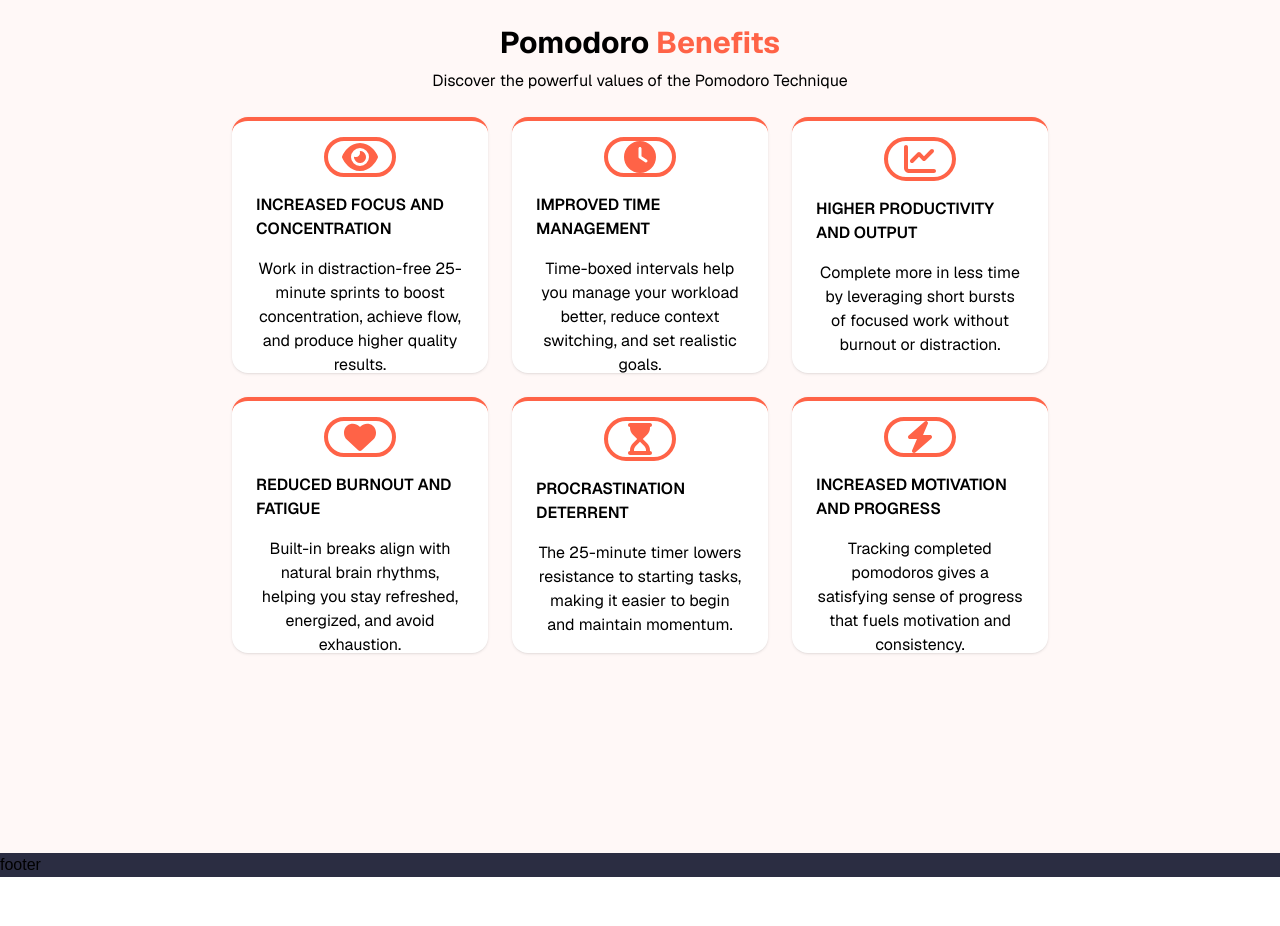
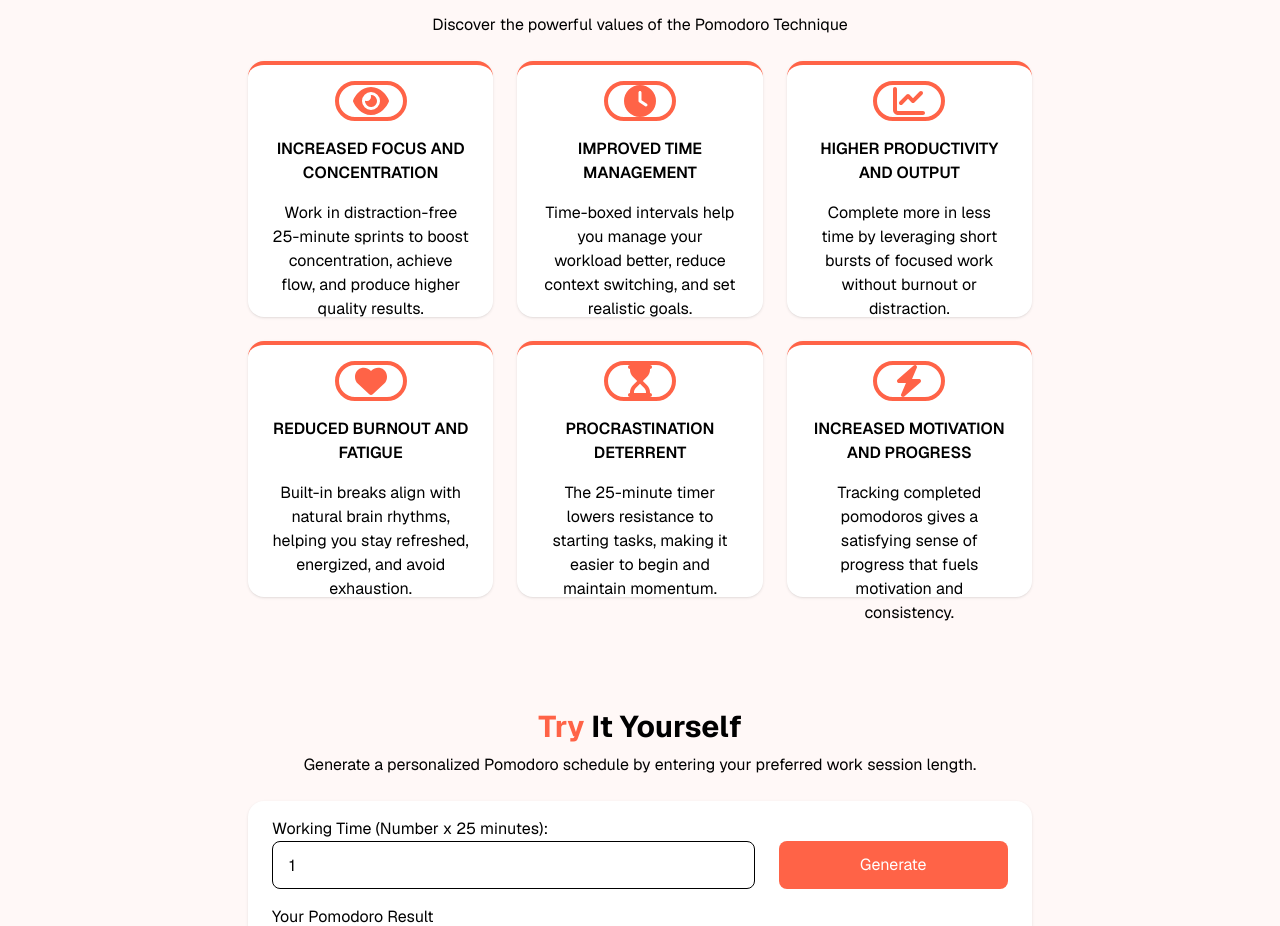
Before and after one commit to cmdn-hoangnguyen/pomodoro, a Next.js app: page / in a window 1280 px wide. Shown: the part 1871-2797 px from the top of the page. Before the commit the page ends 2748 px from the top, so only its background shows below. Built offline with nearby package versions, Linux system fonts and the light colour scheme.

Commit message:
ON PROCESSING..., Create Application section, Update Card Component

```diff
--- a/app/globals.css
+++ b/app/globals.css
@@ -14,4 +14,5 @@ body {
 html {
   font-size: 16px;
   overflow-x: hidden;
+  scroll-behavior: smooth;
 }
--- a/app/page.tsx
+++ b/app/page.tsx
@@ -1,3 +1,4 @@
+import ApplicationSection from "@/components/ApplicationSection";
 import DescriptionSection from "@/components/DescriptionSection";
 import HeroSection from "@/components/HeroSection";
 import ValueSection from "@/components/ValueSection";
@@ -20,7 +21,7 @@ export default function Home() {
       data: <ValueSection />
     },
     [SECTION_IDS.APPLICATION]: {
-      data: <></>
+      data: <ApplicationSection />
     },
     [SECTION_IDS.QUOTATION]: {
       data: <></>
@@ -41,7 +42,7 @@ export default function Home() {
             <section key={item} id={item} className="bg-[var(--muted)]">
               <div
                 className={`max-w-[70%] mx-auto relative ${
-                  index === 0 ? "pb-10" : "p-10"
+                  index === 0 ? "" : "p-14"
                 }`}
               >
                 {sections[item].data}
--- /dev/null
+++ b/components/ApplicationSection.tsx
@@ -0,0 +1,105 @@
+"use client";
+
+import { useEffect, useState } from "react";
+import Card from "./card/Card";
+
+const ApplicationSection = () => {
+  const [inputValue, setInputValue] = useState<number>(1);
+  const [isLoading, setIsLoading] = useState<boolean>(false);
+  const [isGenerated, setIsGenerated] = useState<boolean>(false);
+  const [result, setResult] = useState<{ [key: string]: number }>({
+    totalShortBreak: 0,
+    totalLongBreak: 0,
+    totalPomodoroCycle: 0,
+    totalWorkingTime: 0,
+  });
+
+  const handleGenerate = () => {
+    if (inputValue === 0) return;
+
+    const workingTime = inputValue * 25;
+    const longBreak = workingTime >= 100 ? Math.floor(workingTime / 100) : 0;
+
+    setResult({
+      totalShortBreak: inputValue - 1,
+      totalLongBreak: longBreak,
+      totalPomodoroCycle: inputValue,
+      totalWorkingTime: workingTime,
+    });
+
+    setIsGenerated(true);
+  };
+
+  useEffect(() => {
+    setIsGenerated(false);
+  }, []);
+
+  return (
+    <>
+      <div className="flex flex-col gap-6">
+        <div className="flex flex-col items-center gap-2">
+          <h2 className="text-black text-3xl font-bold">
+            <span className="text-[var(--primary)]">Try </span>
+            It Yourself
+          </h2>
+
+          <p>
+            Generate a personalized Pomodoro schedule by entering your preferred
+            work session length.
+          </p>
+        </div>
+
+        <Card
+          isBorderTop={false}
+          content={
+            <>
+              <div className="grid grid-cols-12 gap-6 items-end w-full">
+                <div className="col-span-8 flex flex-col">
+                  <label htmlFor="schedule">
+                    Working Time (Number x 25 minutes):
+                  </label>
+                  <input
+                    id="schedule"
+                    className="border px-4 h-12 rounded-lg focus:outline-[var(--primary)]"
+                    name="schedule"
+                    type="number"
+                    value={inputValue}
+                    onChange={(e) => {
+                      e.preventDefault();
+                      setInputValue(Number(e.target.value));
+                    }}
+                  />
+                </div>
+
+                <button
+                  type="button"
+                  className="col-span-4 bg-[var(--primary)] px-4 h-12 text-white rounded-lg cursor-pointer"
+                  onClick={handleGenerate}
+                >
+                  Generate
+                </button>
+              </div>
+
+              <div className="flex flex-col gap-6">
+                <p className="capitalize">your pomodoro result</p>
+
+                <div
+                  className="transition-all duration-300"
+                  style={{
+                    maxHeight: isGenerated ? "50vh" : "0",
+                    opacity: isGenerated ? "1" : "0",
+                    overflow: "hidden"
+                  }}
+                >
+                  {isGenerated && "test"}
+                </div>
+              </div>
+            </>
+          }
+        />
+      </div>
+    </>
+  );
+};
+
+export default ApplicationSection;
--- a/components/DescriptionSection.tsx
+++ b/components/DescriptionSection.tsx
@@ -2,6 +2,7 @@ import { DESCRIPTION_CONTENT } from "@/utils/constants";
 import { faStar } from "@fortawesome/free-solid-svg-icons";
 import { FontAwesomeIcon } from "@fortawesome/react-fontawesome";
 import { JSX } from "react";
+import Card from "./card/Card";
 
 type DescriptionType = {
   title: string;
@@ -114,8 +115,9 @@ const DescriptionSection = () => {
           <p>Do you know anything about the pomodoro technique?</p>
         </div>
 
-        <div className="bg-white p-10 rounded-2xl flex flex-col gap-6 shadow">
-          {renderDescription.map((item, index) => {
+        <Card
+          isBorderTop={false}
+          content={renderDescription.map((item, index) => {
             return (
               <article key={index}>
                 <h3 className="font-semibold mb-1">
@@ -133,7 +135,7 @@ const DescriptionSection = () => {
               </article>
             );
           })}
-        </div>
+        />
       </div>
     </>
   );
--- a/components/ValueSection.tsx
+++ b/components/ValueSection.tsx
@@ -71,8 +71,12 @@ const ValueSection = () => {
             return (
               <li key={value.title} className="col-span-4 h-[16rem]">
                 <Card
-                  title={value.title}
-                  description={value.description}
+                  content={
+                    <>
+                      <h4 className="uppercase font-semibold text-center">{value.title}</h4>
+                      <p className="text-center">{value.description}</p>
+                    </>
+                  }
                   icon={value.icon}
                 />
               </li>
--- a/components/card/Card.tsx
+++ b/components/card/Card.tsx
@@ -1,29 +1,28 @@
-import { JSX } from "react";
+import { JSX, ReactNode } from "react";
 
 type CardProps = {
-  title: string;
-  description: string;
+  content: ReactNode;
   icon?: JSX.Element;
   isBorderTop?: boolean;
 };
 
-const Card = ({ title, description, icon, isBorderTop = true }: CardProps) => {
+const Card = ({ content, icon, isBorderTop = true }: CardProps) => {
   return (
     <>
       <div
-        className={`w-full h-full px-6 py-4 flex flex-col items-center gap-4 bg-white rounded-2xl shadow
+        className={`w-full h-full px-6 py-4 flex flex-col gap-4 bg-white rounded-2xl shadow
                 ${
                   isBorderTop ? "border-t-4 border-[var(--primary)]" : ""
                 }
             `}
       >
         {icon && (
-          <span className="w-18 h-18 flex justify-center items-center border-4 border-[var(--primary)] rounded-full">
+          <span className="w-18 h-18 m-auto flex justify-center items-center border-4 border-[var(--primary)] rounded-full">
             {icon}
           </span>
         )}
-        <h4 className="uppercase font-semibold">{title}</h4>
-        <p className="text-center">{description}</p>
+
+        {content}
       </div>
     </>
   );
```
